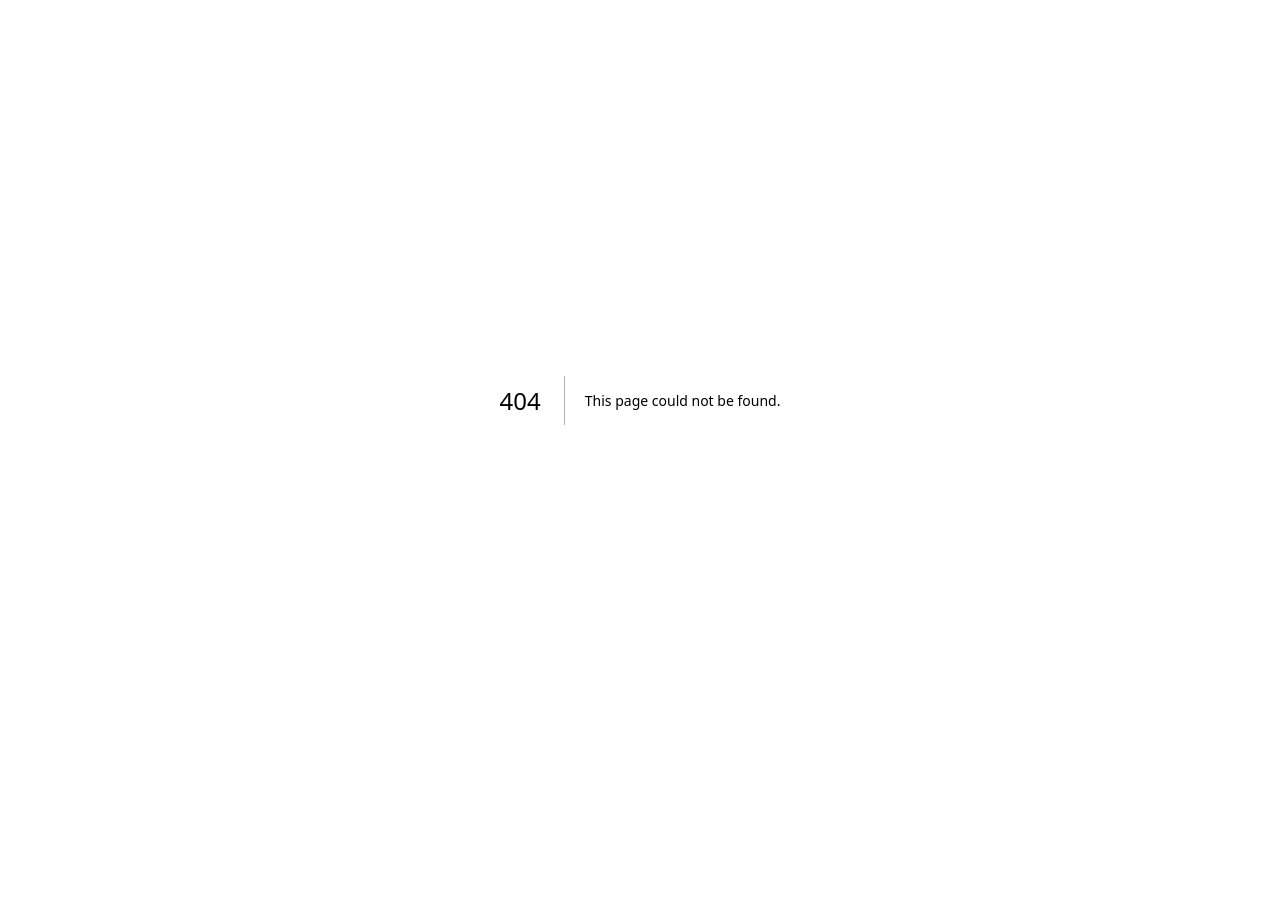
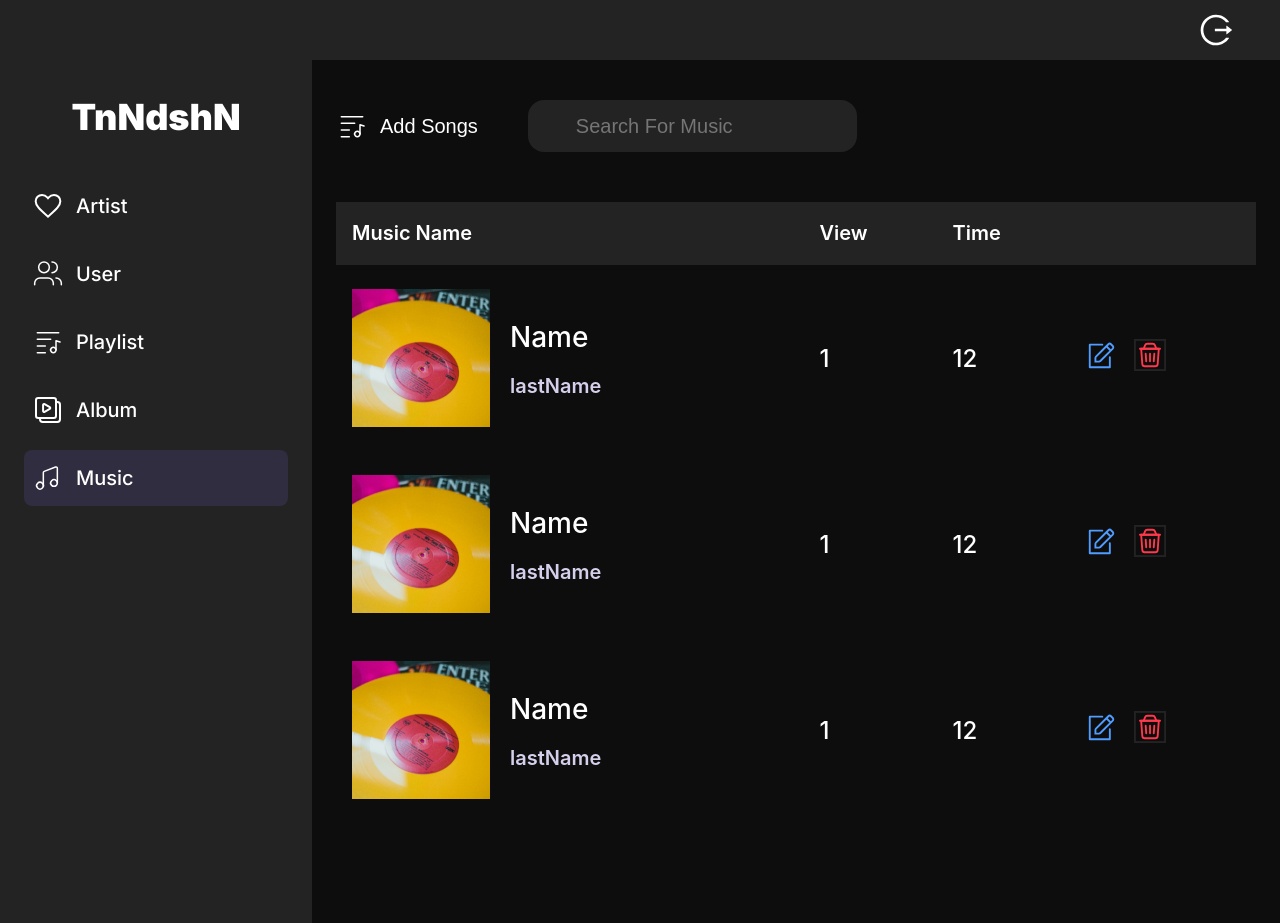
Before and after one commit to Null-logic-0/admin-panel-front-1919, a Next.js app: page /musics in a window 1280 px wide. Before the commit this address had no page. Before the commit the page ends 800 px from the top, so only its background shows below. Built offline with nearby package versions, Linux system fonts and the light colour scheme.

Commit message:
refactor:changed pages name

```diff
--- a/src/app/(authorised)/musicpage/page.tsx
+++ b/src/app/(authorised)/musics/page.tsx
@@ -6,7 +6,7 @@ export default function Home() {
 
     return (
         <main>
-            <Music />
+            <Music/>
         </main>
     );
 }
--- a/src/app/Components/NavMenu/NavItem/NavItem.module.scss
+++ b/src/app/Components/NavMenu/NavItem/NavItem.module.scss
@@ -8,13 +8,14 @@
 
 .navLink {
     color: #FFF;
-    font-family: Inter;
     font-size: 20px;
     font-weight: 500;
     line-height: 28px;
     display: flex;
+    gap: 12px;
     align-items: center;
-    gap: 12px;
+    padding: 12px 8px;
+
 }
 
 .navLink:hover {
--- a/src/app/Components/NavMenu/Navigation/Navigation.module.scss
+++ b/src/app/Components/NavMenu/Navigation/Navigation.module.scss
@@ -35,7 +35,7 @@
     display: flex;
     flex-direction: column;
     align-items: flex-start;
-    gap: 28px;
+    gap: 12px;
 }
 
 .active {
--- a/src/app/Components/NavMenu/Navigation/Navigation.tsx
+++ b/src/app/Components/NavMenu/Navigation/Navigation.tsx
@@ -7,10 +7,10 @@ import NavItem from "../NavItem/NavItem";
 
 const linksData = [
   { key: 'home', href: "/", title: "Artist", iconSrc: '/icons/favourite.svg' },
-  { key: 'user', href: "/userpage", title: "User", iconSrc: '/icons/user.svg' },
-  { key: 'Playlist', href: "/playlistpage", title: "Playlist", iconSrc: '/icons/playlists.svg' },
-  { key: 'album', href: "/albumpage", title: "Album", iconSrc: '/icons/albums.svg' },
-  { key: 'music', href: "/musicpage", title: "Music", iconSrc: '/icons/musics.svg' },
+  { key: 'user', href: "/users", title: "User", iconSrc: '/icons/user.svg' },
+  { key: 'Playlist', href: "/playlists", title: "Playlist", iconSrc: '/icons/playlists.svg' },
+  { key: 'album', href: "/albums", title: "Album", iconSrc: '/icons/albums.svg' },
+  { key: 'music', href: "/musics", title: "Music", iconSrc: '/icons/musics.svg' },
 ];
 
 const Navigation = () => {
```
Also changed, not shown: src/app/(authorised)/albums/page.module.scss (added), src/app/(authorised)/albums/page.tsx (renamed from src/app/(authorised)/albumpage/page.tsx), src/app/(authorised)/musics/page.module.scss (added), src/app/(authorised)/playlists/page.module.scss (added), src/app/(authorised)/playlists/page.tsx (renamed from src/app/(authorised)/playlistpage/page.tsx), src/app/(authorised)/users/page.module.scss (added), src/app/(authorised)/users/page.tsx (renamed from src/app/(authorised)/userpage/page.tsx).
